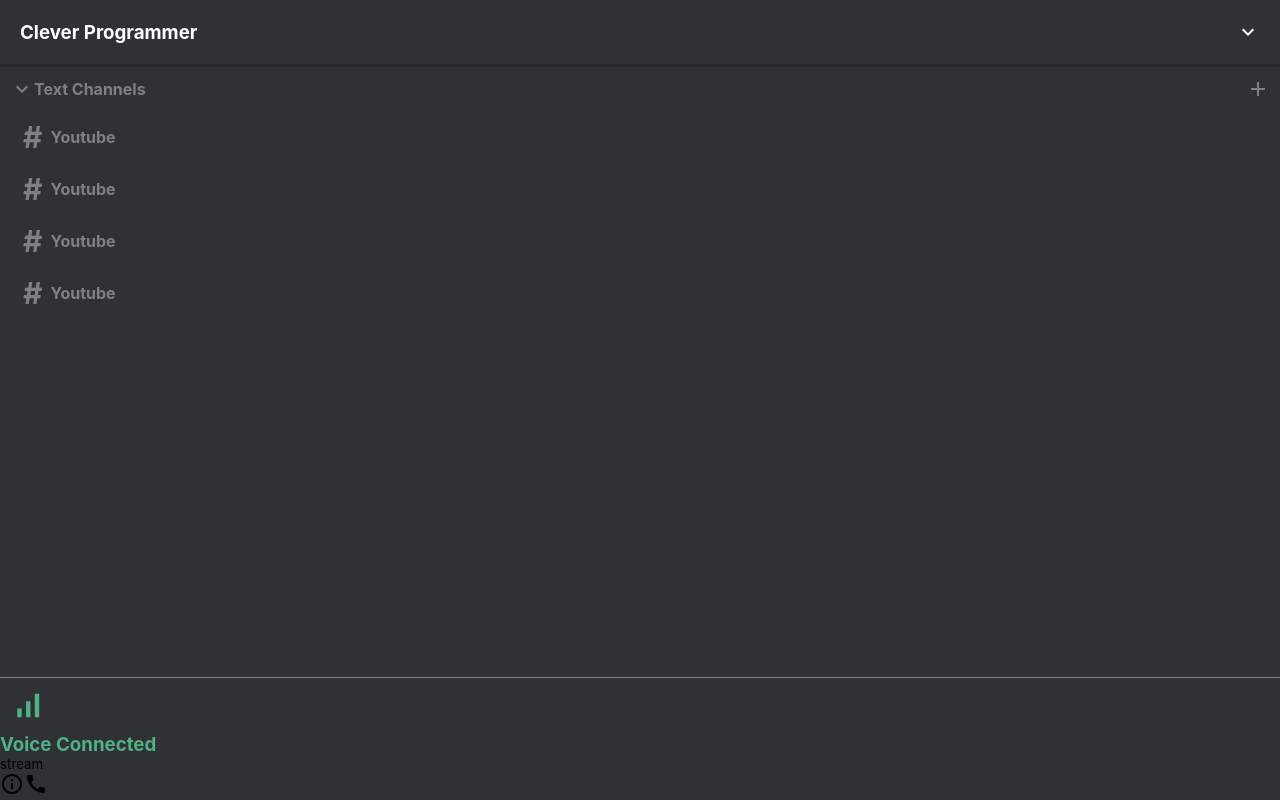
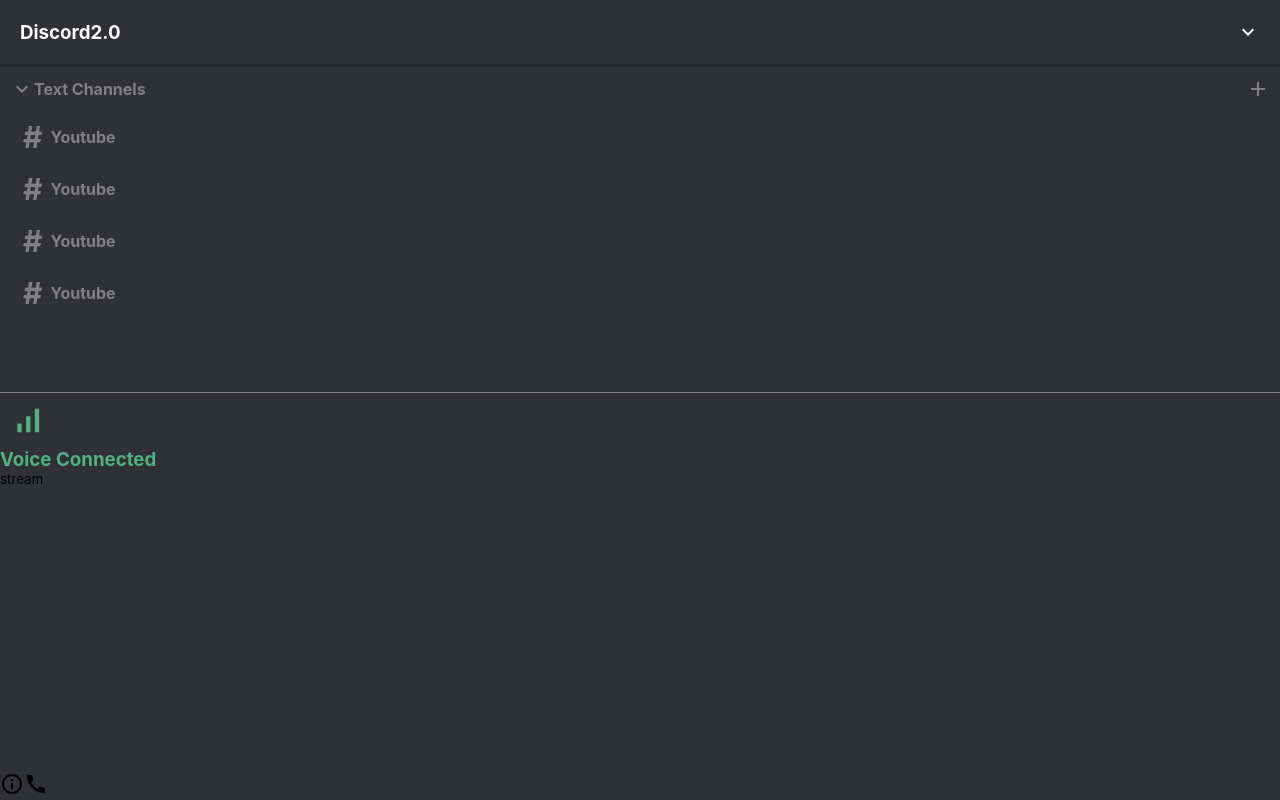
Before and after one commit to muhammadui/discord2.0, a React (Vite) app: page / in a window 1280 px wide. Built offline with nearby package versions, Linux system fonts and the light colour scheme.

Commit message:
feat: improving styling

```diff
--- a/src/components/Sidebar.tsx
+++ b/src/components/Sidebar.tsx
@@ -11,7 +11,7 @@ const Sidebar = () => {
     <>
       <aside className="sidebar">
         <div className="sidebar__top">
-          <h3>Clever Programmer</h3>
+          <h3>Discord2.0</h3>
           <ExpandMoreIcon />
         </div>
         <div className="sidebar__channels">
@@ -29,7 +29,7 @@ const Sidebar = () => {
             <SidebarChannel id={4} channel={"Youtube"} />
           </div>
         </div>
-        <div className="">
+
         <div className="sidebar__voice">
           <SignalCellularAltIcon
             className="sidebar__voiceIcon"
@@ -44,7 +44,6 @@ const Sidebar = () => {
           <InfoOutlinedIcon />
           <CallIcon />
         </div>
-        </div>
       </aside>
     </>
   )
```
Lines whose indentation alone changed are shown as unchanged.
